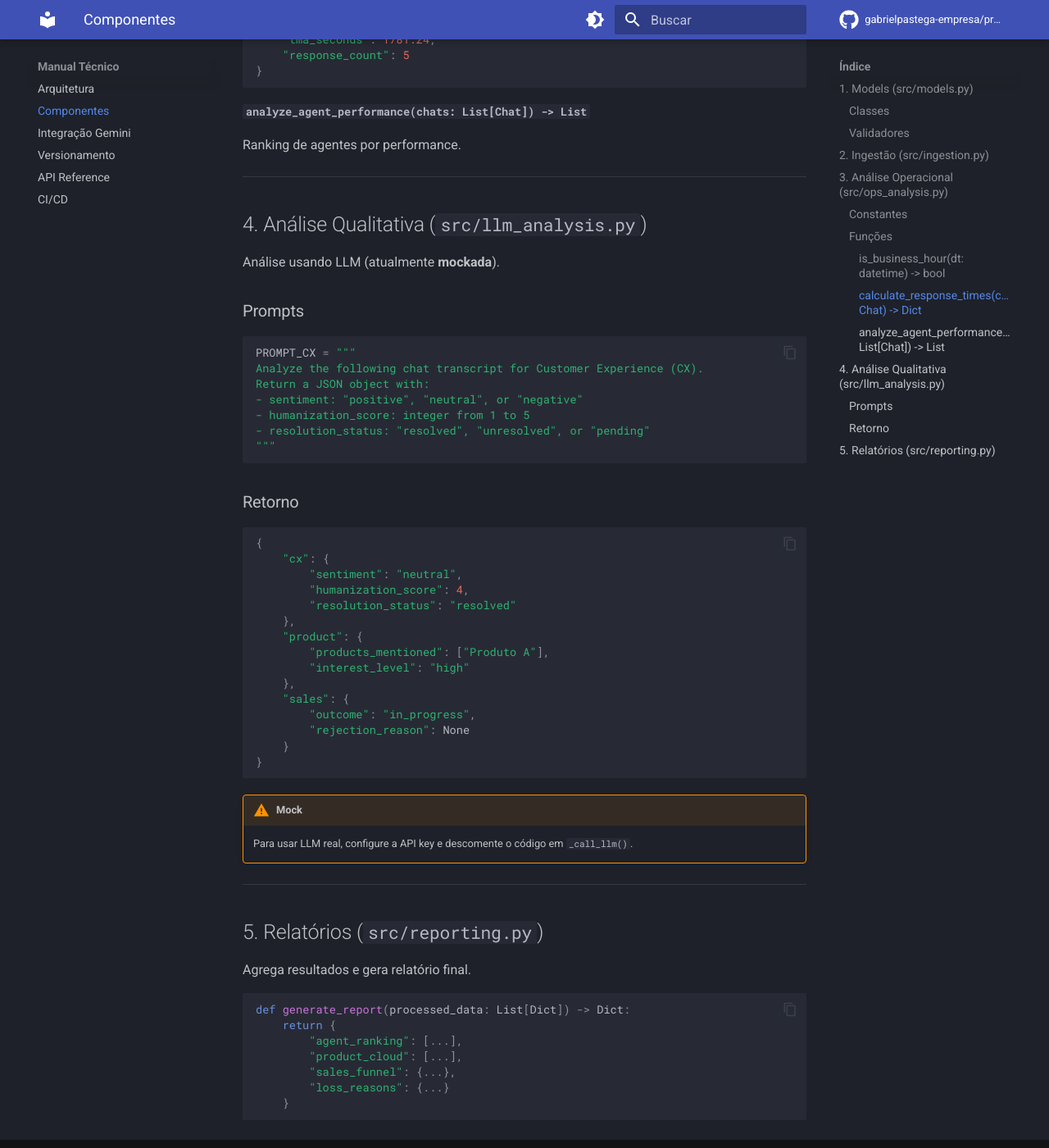
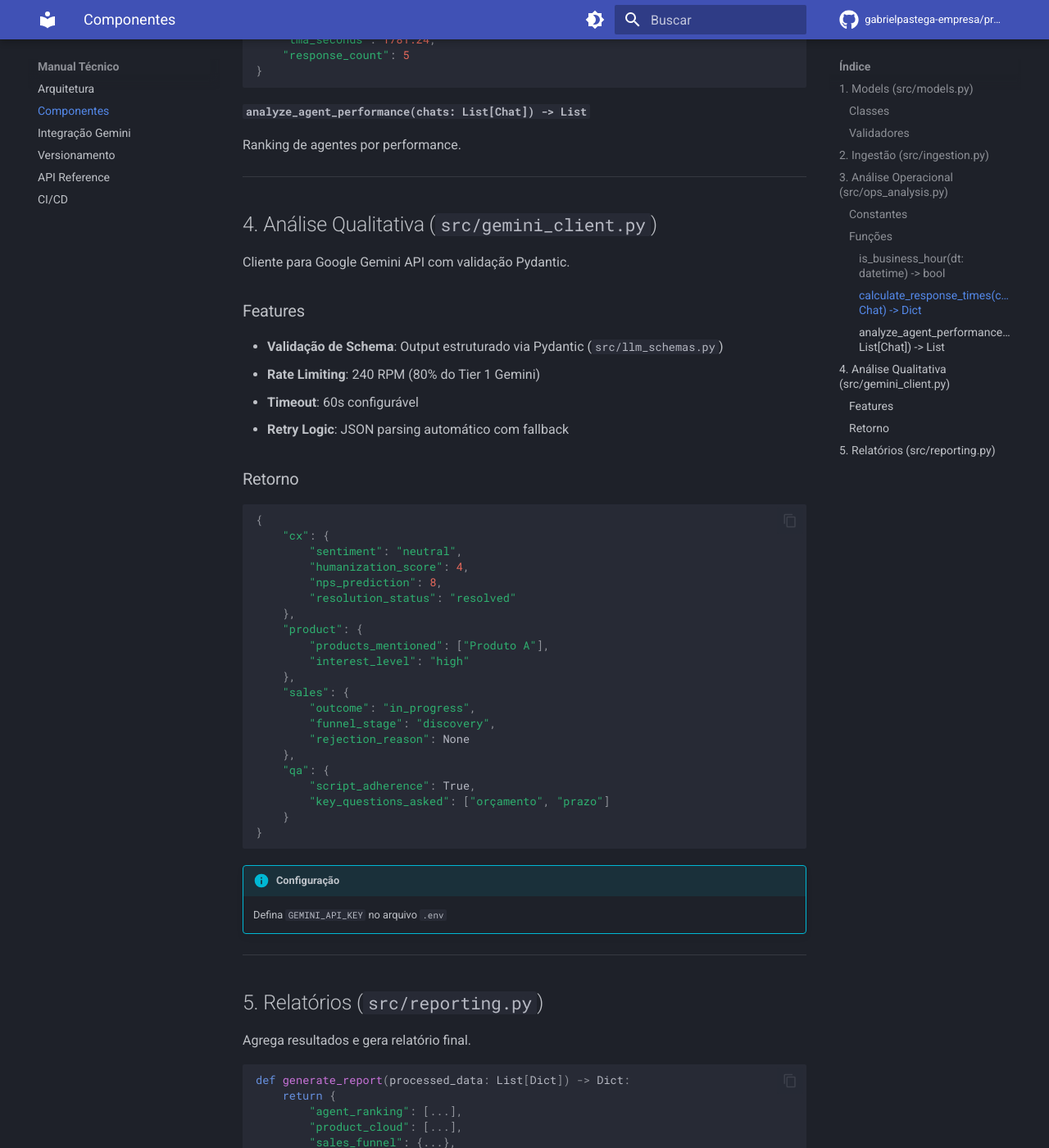
Before and after one commit to gabrielpastega-bcmed/projeto_analise_SDR, an MkDocs documentation site: the page built from docs/technical/components.md, in a window 1280 px wide and 1400 px high, scrolled down 2121 px. Shown: the whole window at 82% size. Built offline with MkDocs 1.6.1 and Material for MkDocs 9.7.7, drawn with Linux system fonts in a browser that asks for light colours; comment, search, counter and statistics services are not loaded.

````diff
--- a/docs/technical/components.md
+++ b/docs/technical/components.md
@@ -101,21 +101,16 @@ Ranking de agentes por performance.
 
 ---
 
-## 4. Análise Qualitativa (`src/llm_analysis.py`)
+## 4. Análise Qualitativa (`src/gemini_client.py`)
 
-Análise usando LLM (atualmente **mockada**).
+Cliente para Google Gemini API com validação Pydantic.
 
-### Prompts
+### Features
 
-```python
-PROMPT_CX = """
-Analyze the following chat transcript for Customer Experience (CX).
-Return a JSON object with:
-- sentiment: "positive", "neutral", or "negative"
-- humanization_score: integer from 1 to 5
-- resolution_status: "resolved", "unresolved", or "pending"
-"""
-```
+- **Validação de Schema**: Output estruturado via Pydantic (`src/llm_schemas.py`)
+- **Rate Limiting**: 240 RPM (80% do Tier 1 Gemini)
+- **Timeout**: 60s configurável
+- **Retry Logic**: JSON parsing automático com fallback
 
 ### Retorno
 
@@ -124,6 +119,7 @@ Return a JSON object with:
     "cx": {
         "sentiment": "neutral",
         "humanization_score": 4,
+        "nps_prediction": 8,
         "resolution_status": "resolved"
     },
     "product": {
@@ -132,13 +128,18 @@ Return a JSON object with:
     },
     "sales": {
         "outcome": "in_progress",
+        "funnel_stage": "discovery",
         "rejection_reason": None
+    },
+    "qa": {
+        "script_adherence": True,
+        "key_questions_asked": ["orçamento", "prazo"]
     }
 }
 ```
 
-!!! warning "Mock"
-    Para usar LLM real, configure a API key e descomente o código em `_call_llm()`.
+!!! info "Configuração"
+    Defina `GEMINI_API_KEY` no arquivo `.env`
 
 ---
 
````
Also changed, not shown: docs/changelog.md (+1 -1 lines), docs/contributing.md (+2 -2 lines), docs/index.md (+2 -2 lines), docs/user-guide/faq.md (+2 -2 lines).
